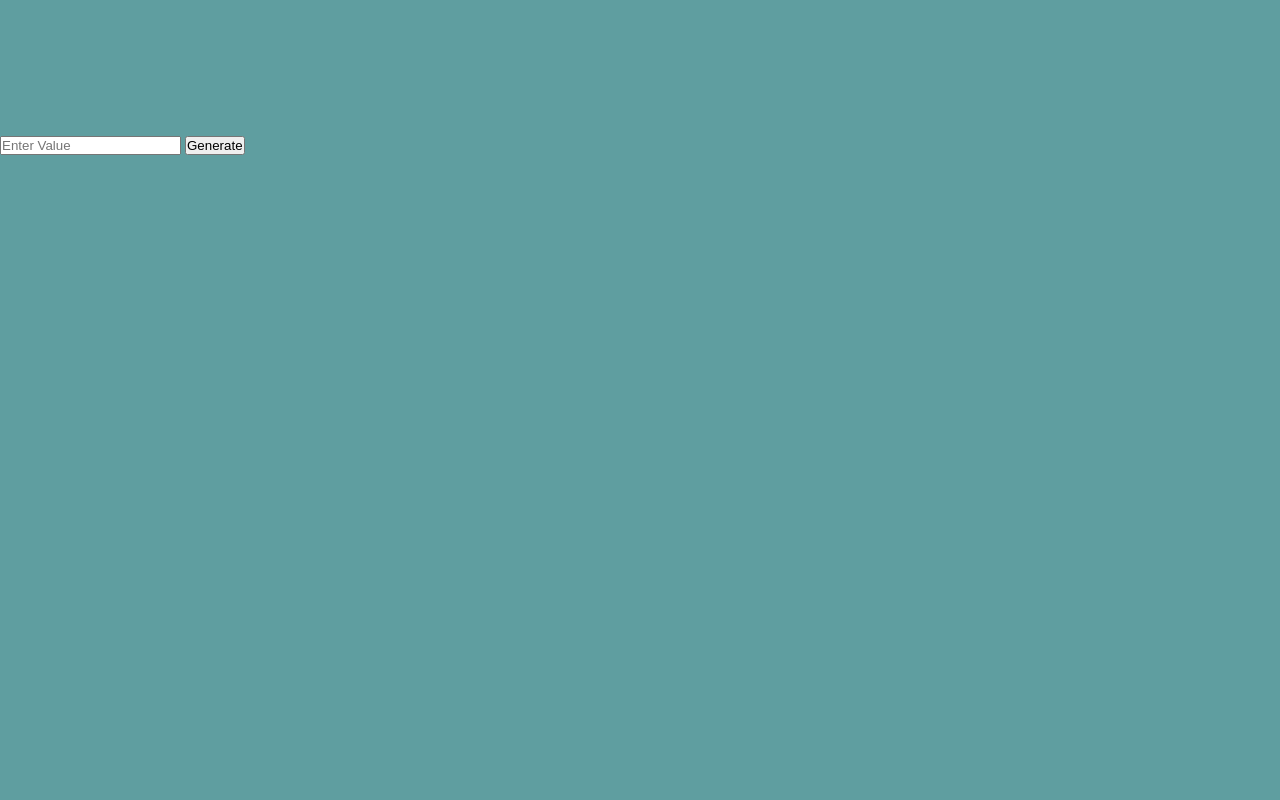
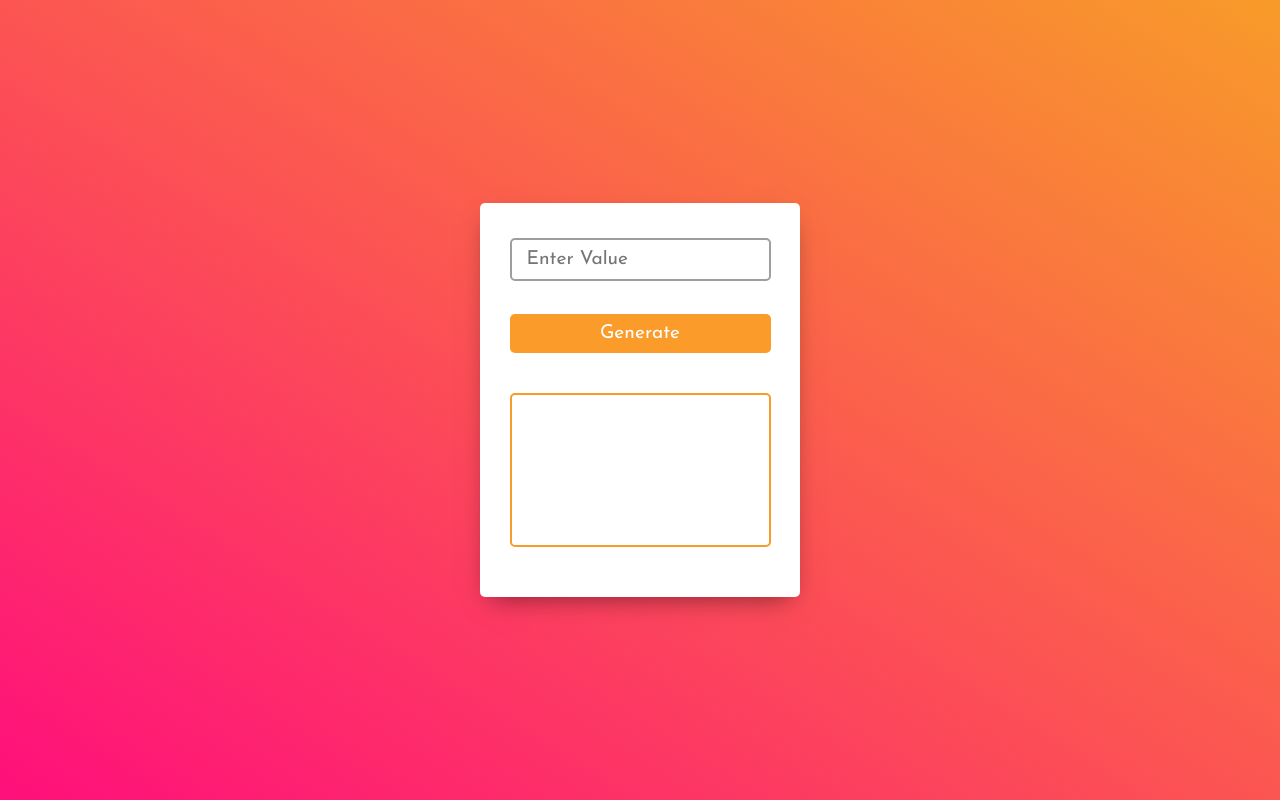
Before and after one commit to osmanforhad/Barcode-Generator-js, a plain HTML site: page index.html in a window 1280 px wide. Drawn offline with Linux system fonts and the light colour scheme.

Commit message:
write style for entire project

```diff
--- a/index.html
+++ b/index.html
@@ -12,6 +12,12 @@
         <meta name="viewport" content="width=device-width, initial-scale=1">
         <link rel="stylesheet" href="main.css">
         <title>Barcode Generator</title>
+        <link rel="preconnect" href="https://fonts.googleapis.com">
+<link rel="preconnect" href="https://fonts.gstatic.com" crossorigin>
+<link href="https://fonts.googleapis.com/css2?family=Pacifico&display=swap" rel="stylesheet">
+<link rel="preconnect" href="https://fonts.googleapis.com">
+<link rel="preconnect" href="https://fonts.gstatic.com" crossorigin>
+<link href="https://fonts.googleapis.com/css2?family=Josefin+Sans&display=swap" rel="stylesheet">
     </head>
     <body>
         <!--[if lt IE 7]>
@@ -22,6 +28,7 @@
             <!-- <button onclick="alertFunction();">Click Here</button> -->
             </h2>
             <input type="text" class="input" placeholder="Enter Value" maxlength="10">
+            &nbsp;
             <button class="submit" onclick="barcodeGen()">Generate</button>
             <svg id="barcode"></svg>
       </div>
--- a/main.css
+++ b/main.css
@@ -2,7 +2,62 @@
   padding: 0;
   margin: 0;
   box-sizing: border-box;
+  border-radius: 5px;
 }
 body {
-  background-color: cadetblue;
+  width: 100%;
+  height: 100vh;
+  display: flex;
+  justify-content: center;
+  align-items: center;
+  background: linear-gradient(to right top, #ff0f7b, #f89b29);
 }
+.main {
+  width: 25%;
+  height: auto;
+  padding: 25px 15px;
+  display: flex;
+  justify-content: center;
+  align-items: center;
+  flex-direction: column;
+  box-shadow: 0 10px 25px -10px rgba(0, 0, 0, 0.5);
+  background-color: #fff;
+}
+.main p {
+  font-size: 3rem;
+  /* font-family: pacifico; */
+  font-family: "Pacifico", cursive;
+}
+.main .input {
+  width: 90%;
+  padding: 10px 15px;
+  margin: 10px 0 0 0;
+  border: 2px solid #9e9e9e;
+  outline: none;
+  font-size: 1.2rem;
+  font-family: "Josefin Sans", sans-serif;
+}
+.main .input:focus {
+  border: 2px solid #fb9b29;
+}
+.main .submit {
+  width: 90%;
+  padding: 10px 0;
+  font-size: 1.2rem;
+  font-family: "Josefin Sans", sans-serif;
+  border: none;
+  outline: none;
+  margin: 15px 0;
+  background-color: #fb9b29;
+  color: #fff;
+  transition: 0.3s;
+}
+.main .submit:hover {
+  box-shadow: 0 15px 25px -10px #f89b29;
+  cursor: pointer;
+}
+#barcode {
+  width: 90%;
+  margin: 25px 0;
+  border: 2px solid #f89b29;
+}
```
